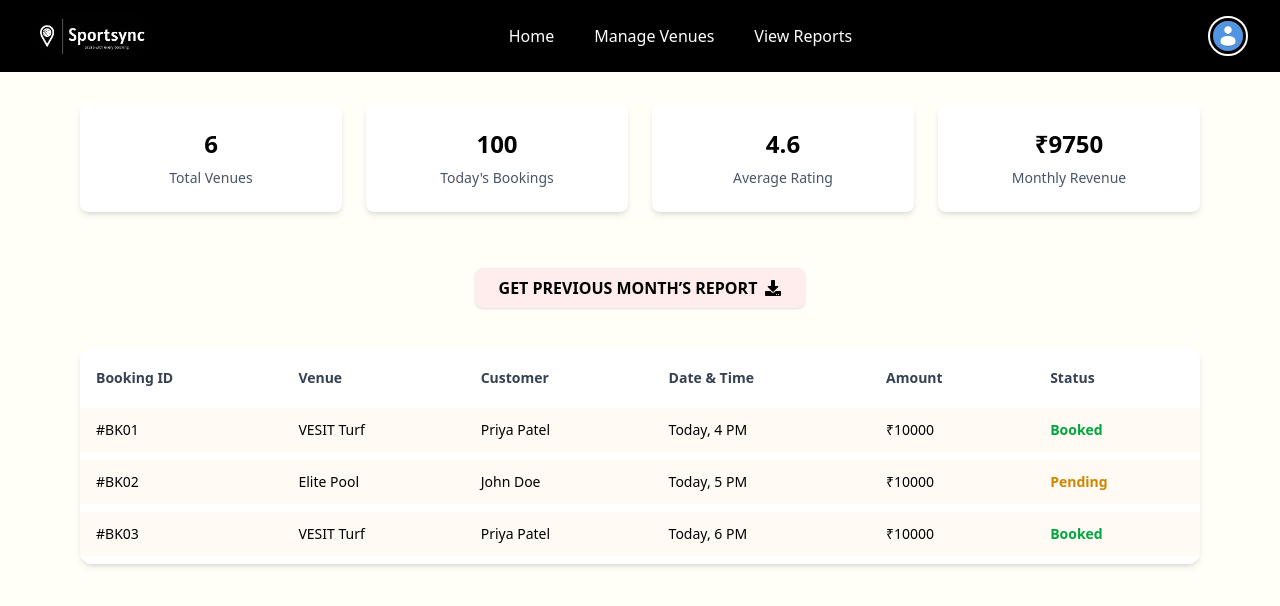
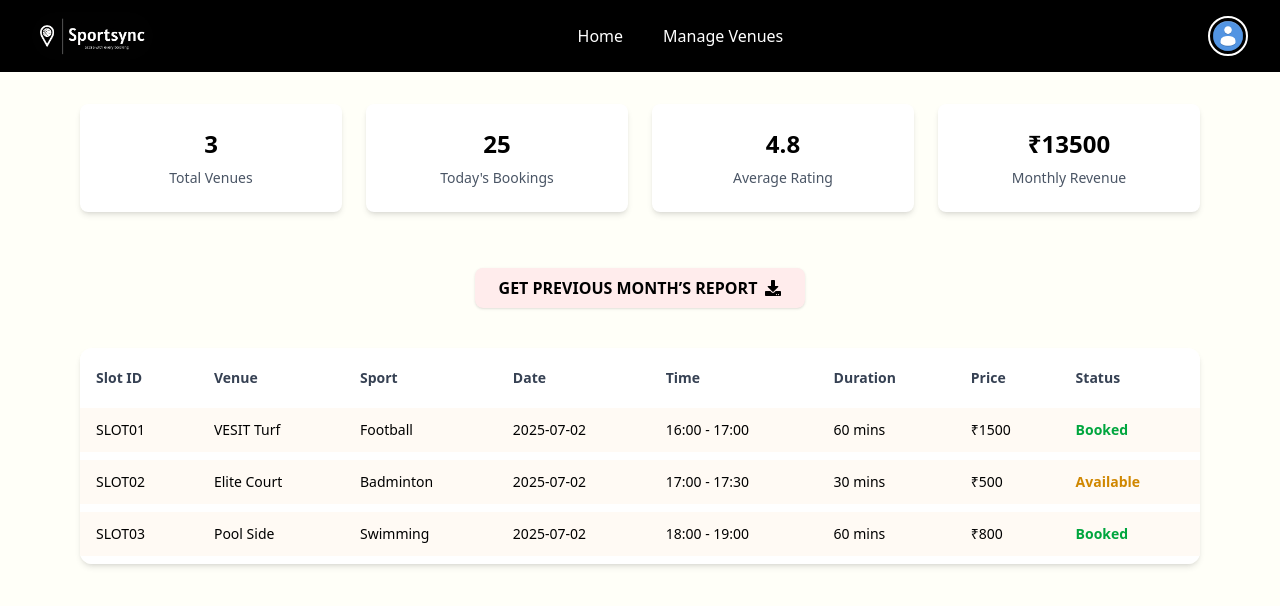
Before and after one commit to Vaishnavii-01/SportSync, a React (Vite) app in the folder frontend/: page /venue/dashboard in a window 1280 px wide. Shown: the top 606 px of the page. Built offline with nearby package versions, Linux system fonts and the light colour scheme.

Commit message:
Updated Venue Dashboard and Navbar

```diff
--- a/frontend/src/Components/Navbar/VenueNavbar.tsx
+++ b/frontend/src/Components/Navbar/VenueNavbar.tsx
@@ -13,7 +13,6 @@ const VenueNavbar: React.FC = () => {
       <ul className="flex-1 flex justify-center gap-10 font-medium">
         <li><Link to="/venue/dashboard" className="hover:text-gray-300">Home</Link></li>
         <li><Link to="/venue/manage" className="hover:text-gray-300">Manage Venues</Link></li>
-        <li><Link to="/venue/reports" className="hover:text-gray-300">View Reports</Link></li>
       </ul>
 
       <div className="flex items-center space-x-4 relative">
--- a/frontend/src/Pages/VenueDashboard.tsx
+++ b/frontend/src/Pages/VenueDashboard.tsx
@@ -1,46 +1,58 @@
-import React, {useState } from 'react';
+import React, { useState } from 'react';
 import { FaDownload } from 'react-icons/fa';
 
-interface Booking {
+interface Slot {
   id: string;
-  venue: string;
-  customer: string;
-  datetime: string;
-  amount: number;
-  status: 'Booked' | 'Pending' | 'Cancelled';
+  venueName: string;
+  sport: string;
+  date: string;
+  startTime: string;
+  endTime: string;
+  price: number;
+  duration: number;
+  status: 'Available' | 'Booked';
 }
 
 const VenueDashboard: React.FC = () => {
-  const [stats, setStats] = useState({
-    totalVenues: 6,
-    todaysBookings: 100,
-    averageRating: 4.6,
-    monthlyRevenue: 9750,
+  const [stats] = useState({
+    totalVenues: 3,
+    todaysBookings: 25,
+    averageRating: 4.8,
+    monthlyRevenue: 13500,
   });
 
-  const [bookings, setBookings] = useState<Booking[]>([
+  const [slots, setSlots] = useState<Slot[]>([
     {
-      id: '#BK01',
-      venue: 'VESIT Turf',
-      customer: 'Priya Patel',
-      datetime: 'Today, 4 PM',
-      amount: 10000,
+      id: 'SLOT01',
+      venueName: 'VESIT Turf',
+      sport: 'Football',
+      date: '2025-07-02',
+      startTime: '16:00',
+      endTime: '17:00',
+      price: 1500,
+      duration: 60,
       status: 'Booked',
     },
     {
-      id: '#BK02',
-      venue: 'Elite Pool',
-      customer: 'John Doe',
-      datetime: 'Today, 5 PM',
-      amount: 10000,
-      status: 'Pending',
+      id: 'SLOT02',
+      venueName: 'Elite Court',
+      sport: 'Badminton',
+      date: '2025-07-02',
+      startTime: '17:00',
+      endTime: '17:30',
+      price: 500,
+      duration: 30,
+      status: 'Available',
     },
     {
-      id: '#BK03',
-      venue: 'VESIT Turf',
-      customer: 'Priya Patel',
-      datetime: 'Today, 6 PM',
-      amount: 10000,
+      id: 'SLOT03',
+      venueName: 'Pool Side',
+      sport: 'Swimming',
+      date: '2025-07-02',
+      startTime: '18:00',
+      endTime: '19:00',
+      price: 800,
+      duration: 60,
       status: 'Booked',
     },
   ]);
@@ -78,32 +90,36 @@ const VenueDashboard: React.FC = () => {
           <table className="min-w-full bg-white text-sm border-separate border-spacing-y-2">
             <thead>
               <tr className="text-left text-gray-700 font-semibold">
-                <th className="px-4 py-3">Booking ID</th>
+                <th className="px-4 py-3">Slot ID</th>
                 <th className="px-4 py-3">Venue</th>
-                <th className="px-4 py-3">Customer</th>
-                <th className="px-4 py-3">Date & Time</th>
-                <th className="px-4 py-3">Amount</th>
+                <th className="px-4 py-3">Sport</th>
+                <th className="px-4 py-3">Date</th>
+                <th className="px-4 py-3">Time</th>
+                <th className="px-4 py-3">Duration</th>
+                <th className="px-4 py-3">Price</th>
                 <th className="px-4 py-3">Status</th>
               </tr>
             </thead>
             <tbody>
-              {bookings.map((booking) => (
-                <tr key={booking.id} className="bg-[#fffaf4]">
-                  <td className="px-4 py-3 font-medium">{booking.id}</td>
-                  <td className="px-4 py-3">{booking.venue}</td>
-                  <td className="px-4 py-3">{booking.customer}</td>
-                  <td className="px-4 py-3">{booking.datetime}</td>
-                  <td className="px-4 py-3">₹{booking.amount}</td>
+              {slots.map((slot) => (
+                <tr key={slot.id} className="bg-[#fffaf4]">
+                  <td className="px-4 py-3 font-medium">{slot.id}</td>
+                  <td className="px-4 py-3">{slot.venueName}</td>
+                  <td className="px-4 py-3">{slot.sport}</td>
+                  <td className="px-4 py-3">{slot.date}</td>
+                  <td className="px-4 py-3">
+                    {slot.startTime} - {slot.endTime}
+                  </td>
+                  <td className="px-4 py-3">{slot.duration} mins</td>
+                  <td className="px-4 py-3">₹{slot.price}</td>
                   <td
                     className={`px-4 py-3 font-semibold ${
-                      booking.status === 'Booked'
+                      slot.status === 'Booked'
                         ? 'text-green-600'
-                        : booking.status === 'Pending'
-                        ? 'text-yellow-600'
-                        : 'text-red-600'
+                        : 'text-yellow-600'
                     }`}
                   >
-                    {booking.status}
+                    {slot.status}
                   </td>
                 </tr>
               ))}
```
